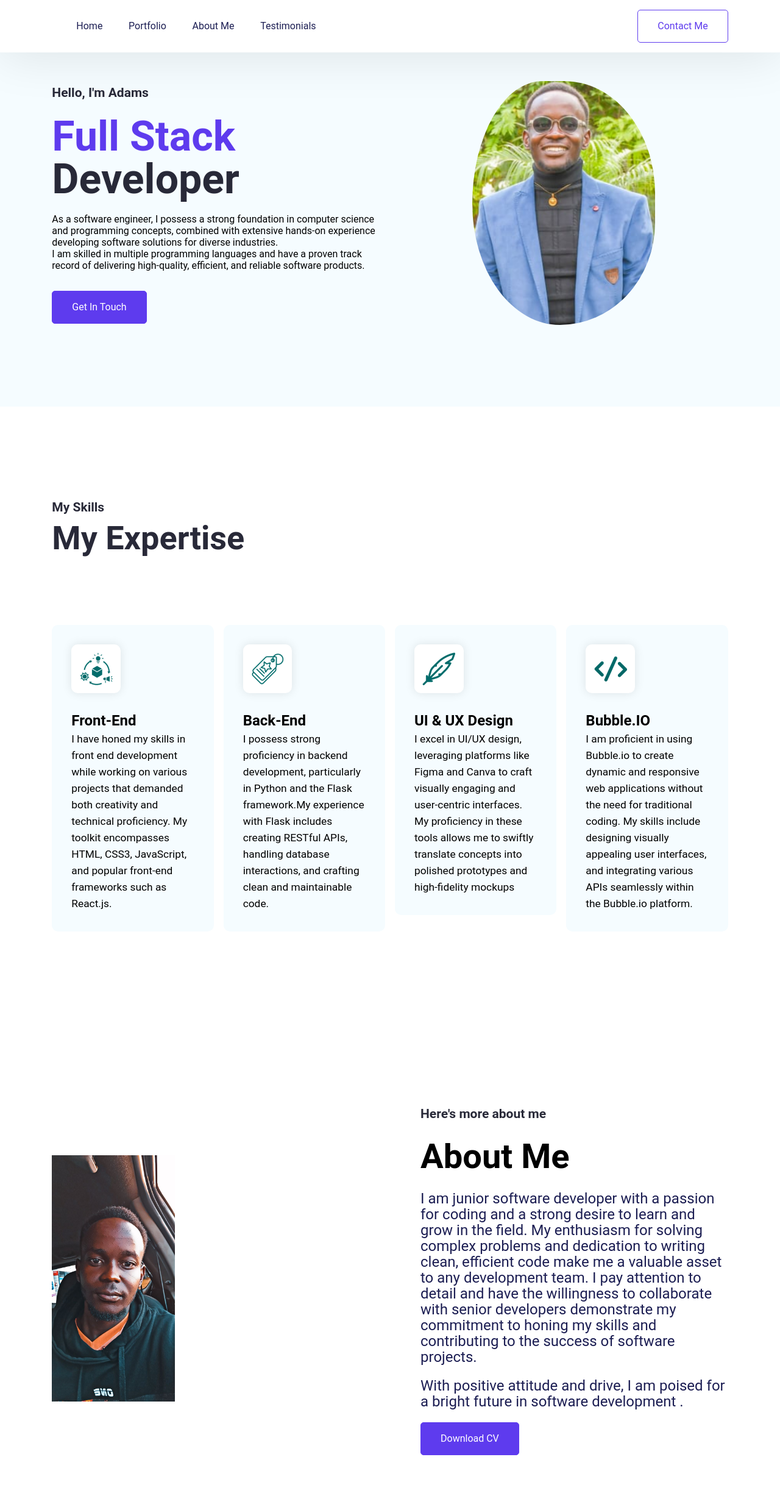
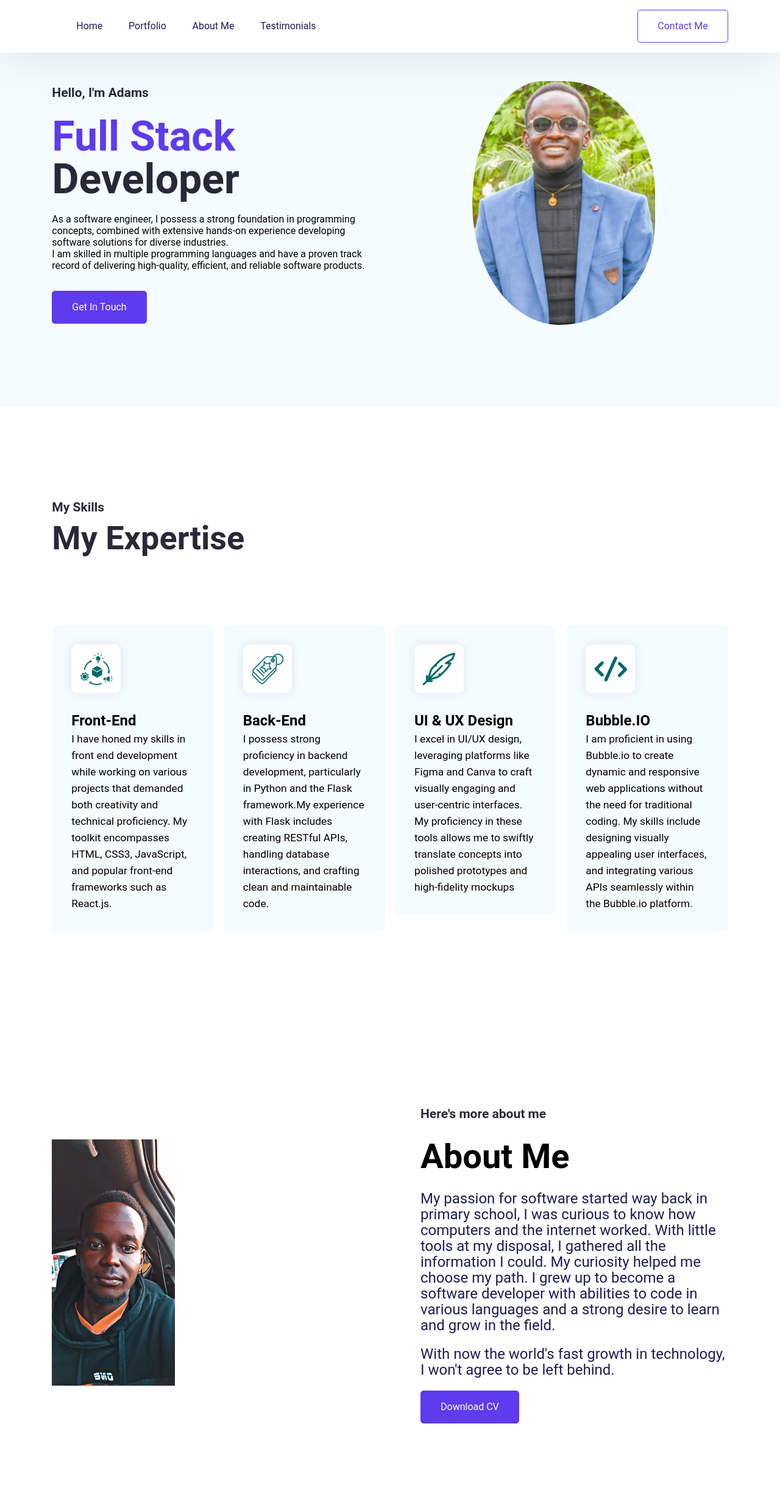
Before and after one commit to Aftermath001/Adams-Alvin-portfolio-website, a React (Create React App) app in the folder my-app/: page / in a window 1280 px wide. Shown: the top 2472 px of the page at 61% size. Built offline with nearby package versions, Linux system fonts and the light colour scheme; the HTML template or start-up script is replaced by a standard one.

Commit message:
Upgrades

```diff
--- a/my-app/src/Pages/Home/AboutMe.jsx
+++ b/my-app/src/Pages/Home/AboutMe.jsx
@@ -1,5 +1,5 @@
 import React from 'react'
-import CV from '../../Docs/ADAMS.WORK- CV.pdf'
+import CV from '../../Docs/ADAMS-ALVIN-WORK-CV.pdf'
 function AboutMe() {
   return (
    <section id='AboutMe' className='about-section'>
@@ -12,13 +12,14 @@ function AboutMe() {
             <h1 className='hero-section-content-box'>About Me</h1>
             <p className='hero-section-description'>
 
-                I am junior software developer with a passion for coding and a strong desire to learn and grow in the field.
-                My enthusiasm for solving complex problems and  dedication to writing clean, efficient code make me a valuable asset to any development team.
-                I pay attention to detail and have the willingness to collaborate with senior developers demonstrate my commitment to honing my skills and contributing to the success of software projects.
+                My passion for software started way back in primary school, I was curious to know how computers and the internet worked.
+                With little tools at my disposal, I gathered all the information I could. My curiosity helped me choose my path.
+                I grew up to become a software developer with abilities to code in various languages and a strong desire to learn and grow in the field.
+
 
             </p>
             <p className='hero-section-description'>
-              With positive attitude and drive, I am poised for a bright future in software development .
+              With now the world's fast growth in technology, I won't agree to be left behind.
             </p>
             <a href={CV} download>
             <button className='btn btn-primary'>Download CV</button>
--- a/my-app/src/Pages/Home/HeroSection.jsx
+++ b/my-app/src/Pages/Home/HeroSection.jsx
@@ -13,7 +13,7 @@ function HeroSection() {
                 </h1>
                 <p className='hero--section--description'>
 
-                    As a software engineer, I possess a strong foundation in computer science and programming concepts,
+                    As a software engineer, I possess a strong foundation in programming concepts,
                     combined with extensive hands-on experience developing software solutions for diverse industries.
                     <br />
                     I am skilled in multiple programming languages and have a proven track record of delivering high-quality, efficient, and reliable software products.
```
Also changed, not shown: 2 other files (tests, documents, lock files or other folders).
